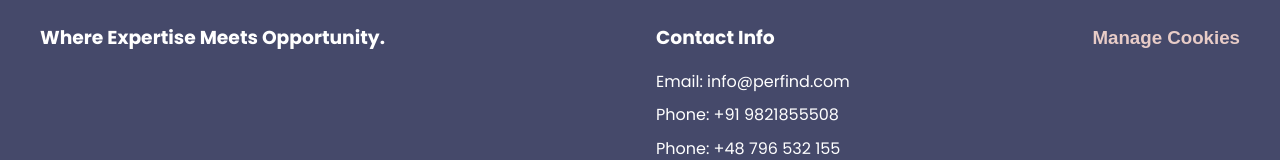
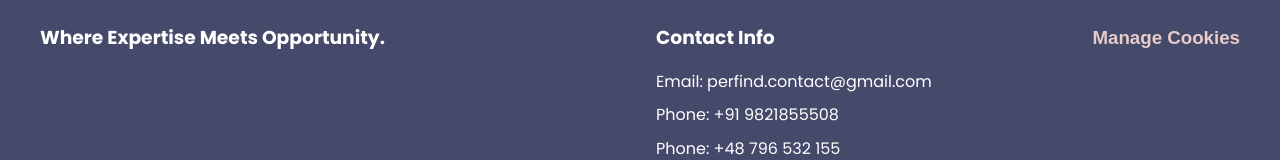
Before and after one commit to hasanbhati/perfind.com, a plain HTML site: page employers.html in a window 1280 px wide. Shown: the part 3485-3645 px from the top of the page. Drawn offline with nearby package versions, Linux system fonts and the light colour scheme.

Commit message:
changed email

```diff
--- a/employers.html
+++ b/employers.html
@@ -235,7 +235,7 @@
                 <div class="contact-info">
                     <h3 data-translate="footer_contact_title">Contact Info</h3>
                     <p data-translate="footer_email">
-                        Email: <a href="mailto:info@perfind.com">info@perfind.com</a>
+                        Email: <a href="mailto:perfind.contact@gmail.com">perfind.contact@gmail.com</a>
                     </p>
                     <p data-translate="footer_phone">
                         Phone: <a href="tel:+919821855508">+91 9821855508</a>
--- a/translations.js
+++ b/translations.js
@@ -37,7 +37,7 @@ const translations = {
         form_submit: "Send Message",
         footer_tagline: "Where Expertise Meets Opportunity.",
         footer_contact_title: "Contact Info",
-        footer_email: 'Email: <a href="mailto:info@perfind.com">info@perfind.com</a>',
+        footer_email: 'Email: <a href="mailto:perfind.contact@gmail.com">perfind.contact@gmail.com</a>',
         footer_phone: 'Phone: <a href="tel:+919821855508">+91 9821855508</a>',
         footer_phone_2: 'Phone: <a href="tel:+48796532155">+48 796 532 155</a>',
         footer_copyright: "© 2025 PerFind. All rights reserved.",
@@ -169,7 +169,7 @@ const translations = {
         form_submit: "संदेश भेजें",
         footer_tagline: "पूर्णता से खोजा गया, व्यावसायिक रूप से वितरित",
         footer_contact_title: "संपर्क जानकारी",
-        footer_email: 'ईमेल: <a href="mailto:info@perfind.com">info@perfind.com</a>',
+        footer_email: 'ईमेल: <a href="mailto:perfind.contact@gmail.com">perfind.contact@gmail.com</a>',
         footer_phone: 'फोन: <a href="tel:+919821855508">+91 9821855508</a>',
         footer_phone_2: 'फोन: <a href="tel:+48796532155">+48 796 532 155</a>',
         footer_copyright: "© 2025 परफाइंड। सर्वाधिकार सुरक्षित।",
```
Also changed, not shown: index.html (+1 -1 lines).
